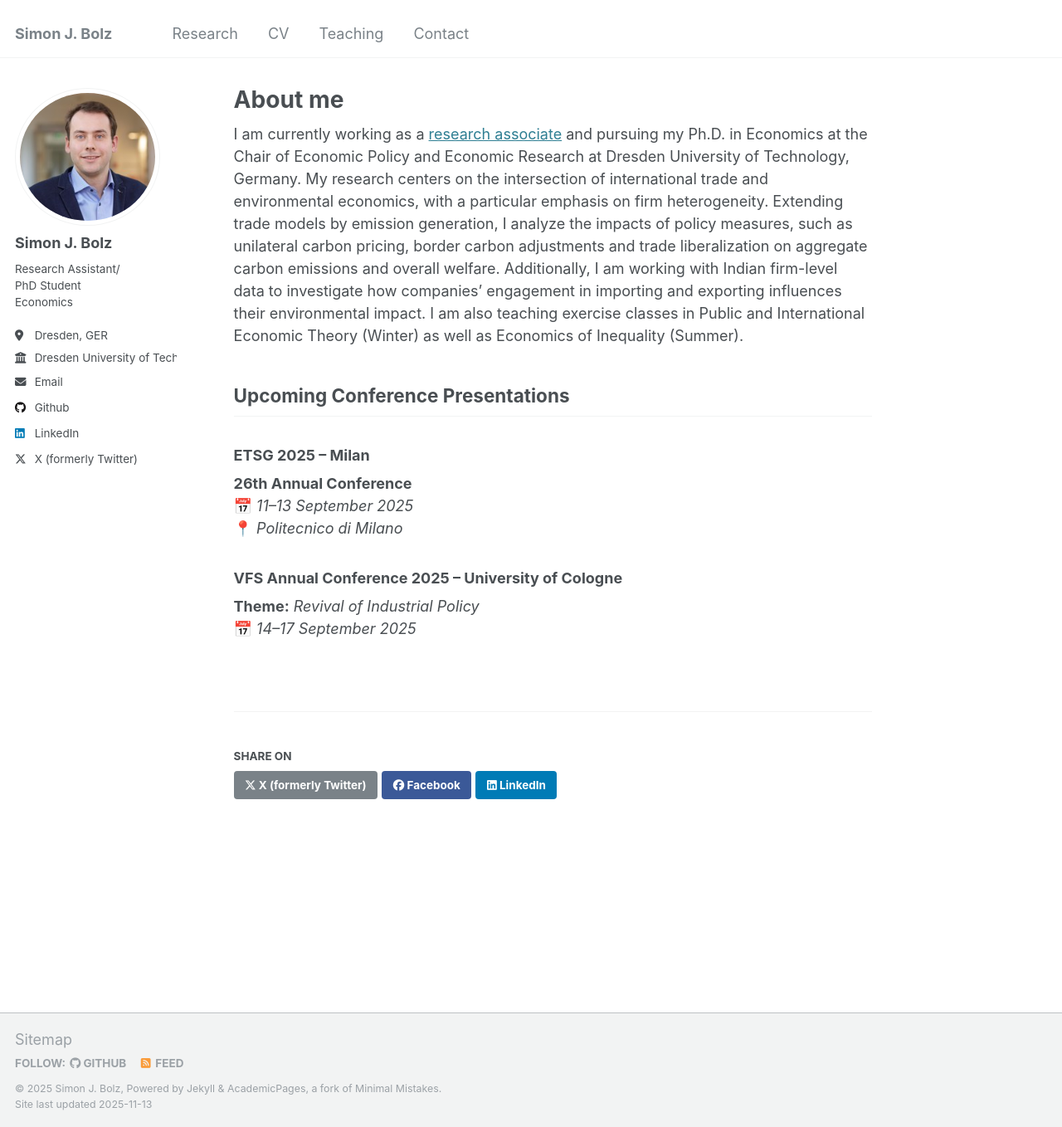
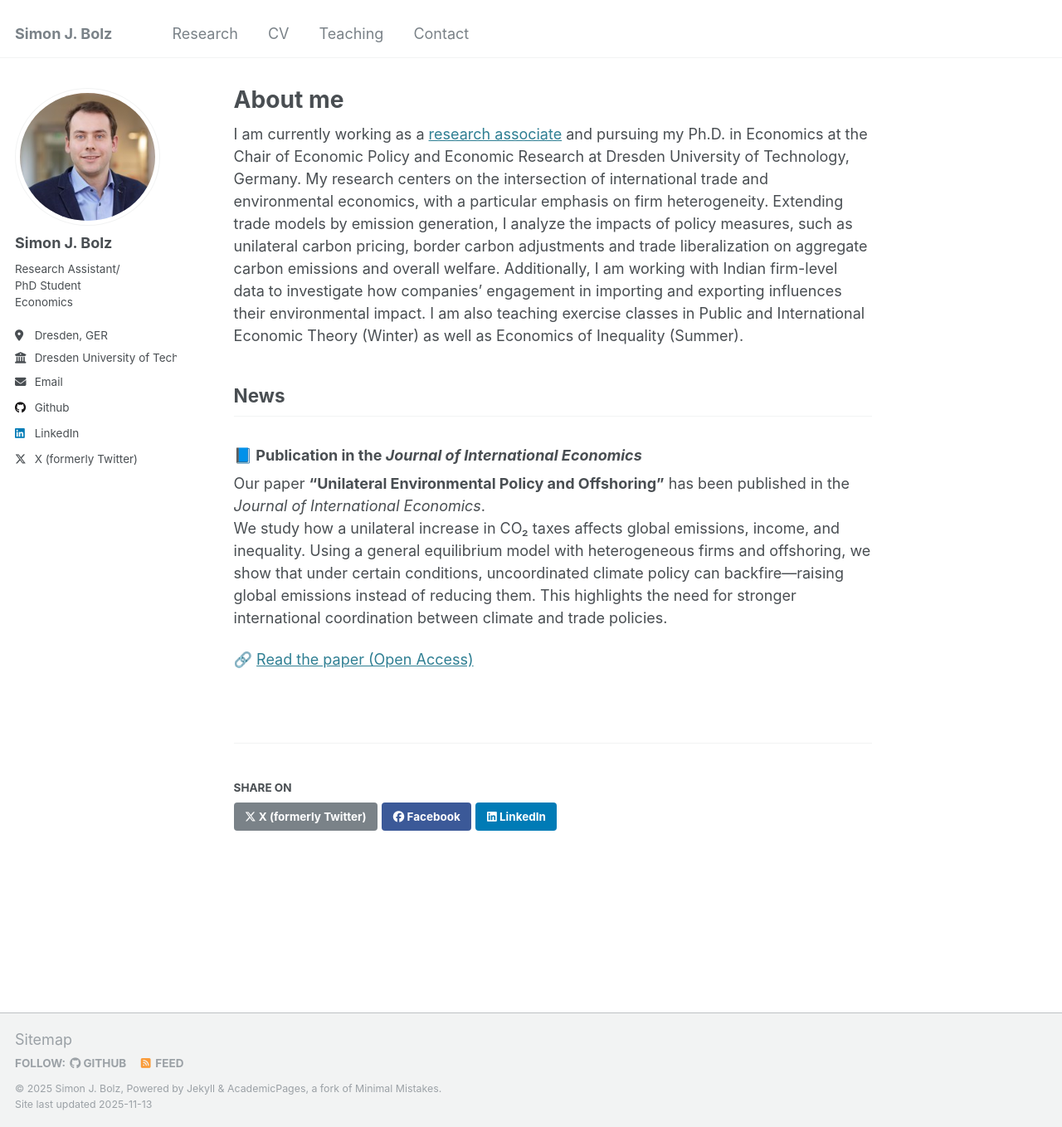
Before and after one commit to sjbolz/sjbolz.github.io, a Jekyll site: the page built from _pages/about.md, in a window 1280 px wide and 1358 px high. Shown: the whole window at 83% size. Built offline with Jekyll 4.4.1, drawn with Linux system fonts in a browser that asks for light colours.

Commit message:
Update about.md

```diff
--- a/_pages/about.md
+++ b/_pages/about.md
@@ -10,13 +10,10 @@ redirect_from:
 
 I am currently working as a [research associate](https://tu-dresden.de/bu/wirtschaft/vwl/wuw/die-professur/mitarbeiter/simon-johannes-bolz) and pursuing my Ph.D. in Economics at the Chair of Economic Policy and Economic Research at Dresden University of Technology, Germany. My research centers on the intersection of international trade and environmental economics, with a particular emphasis on firm heterogeneity. Extending trade models by emission generation, I analyze the impacts of policy measures, such as unilateral carbon pricing, border carbon adjustments and trade liberalization on aggregate carbon emissions and overall welfare. Additionally, I am working with Indian firm-level data to investigate how companies' engagement in importing and exporting influences their environmental impact. I am also teaching exercise classes in Public and International Economic Theory (Winter) as well as Economics of Inequality (Summer).
 
-## Upcoming Conference Presentations
+## News
 
-### ETSG 2025 – Milan
-**26th Annual Conference**
-📅 *11–13 September 2025*
-📍 *Politecnico di Milano*
+### 📘 Publication in the *Journal of International Economics*
+Our paper **“Unilateral Environmental Policy and Offshoring”** has been published in the *Journal of International Economics*.
+We study how a unilateral increase in CO₂ taxes affects global emissions, income, and inequality. Using a general equilibrium model with heterogeneous firms and offshoring, we show that under certain conditions, uncoordinated climate policy can backfire—raising global emissions instead of reducing them. This highlights the need for stronger international coordination between climate and trade policies.
 
-### VFS Annual Conference 2025 – University of Cologne
-**Theme:** *Revival of Industrial Policy*
-📅 *14–17 September 2025*
+🔗 [Read the paper (Open Access)](https://doi.org/10.1016/j.jinteco.2025.104185)
```
